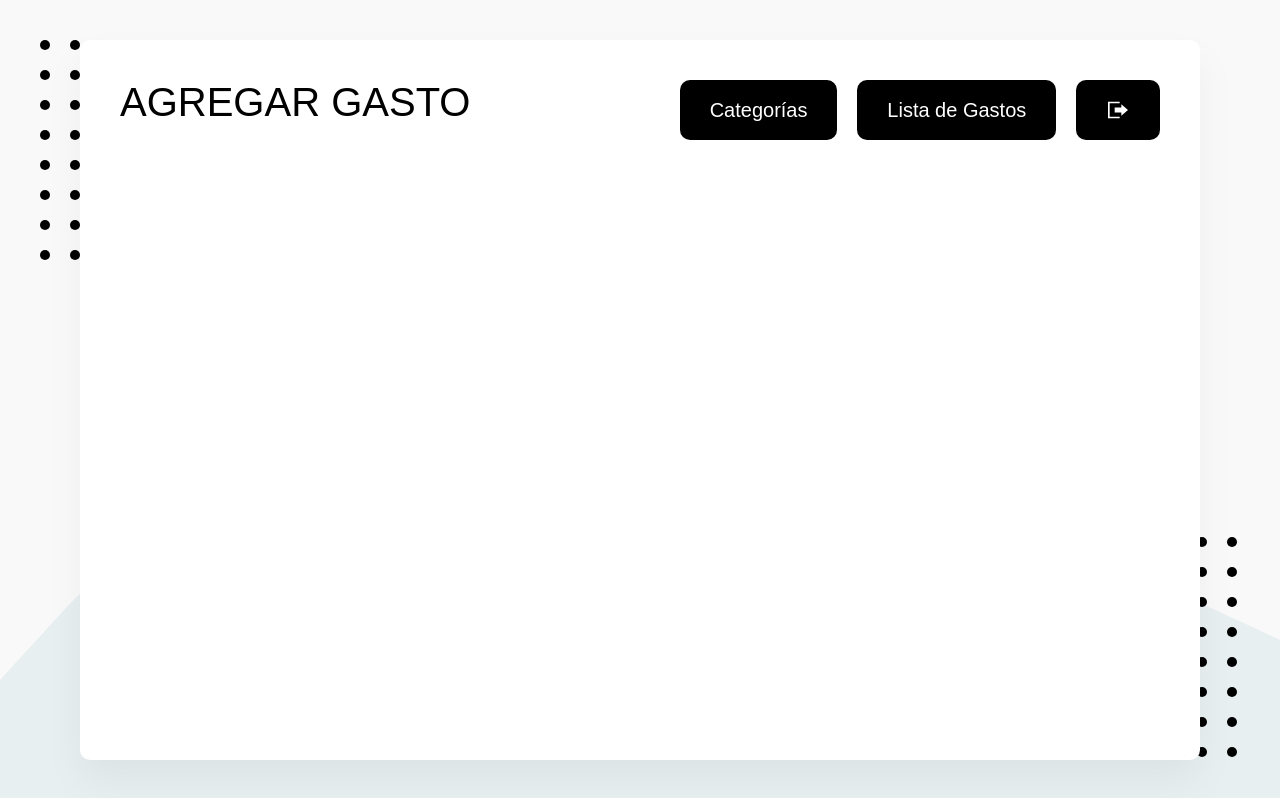
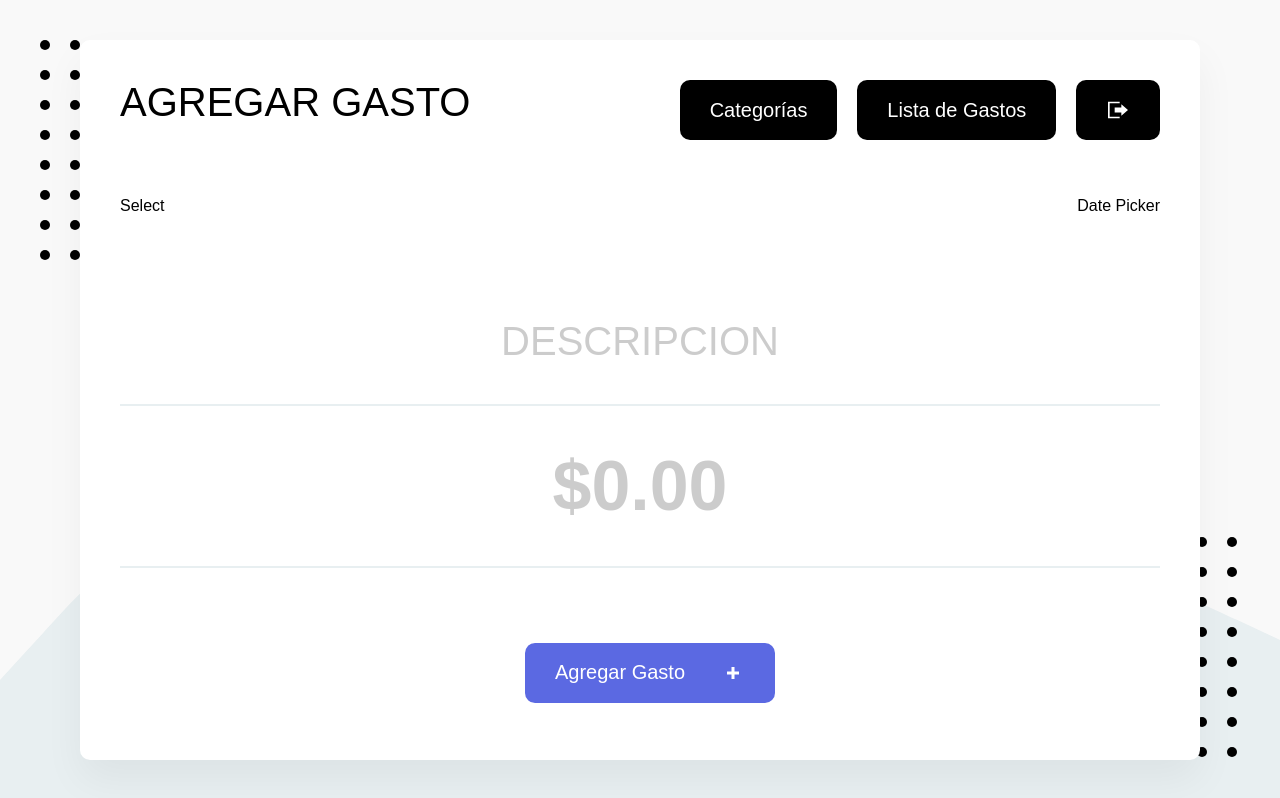
Before and after one commit to josgabfer/React, a React (Create React App) app in the folder app_lista_gastos/: page / in a window 1280 px wide. Built offline with nearby package versions, Linux system fonts and the light colour scheme; no server answers; sample sign-in values are in the browser's storage; what webfontloader would draw is missing.

Commit message:
Added FormularioGastos.js

```diff
--- a/app_lista_gastos/src/App.js
+++ b/app_lista_gastos/src/App.js
@@ -3,6 +3,7 @@
 import {Header, Titulo, ContenedorHeader, ContenedorBotones} from './elementos/Header';
 import Boton from './elementos/Boton';
 import BotonCerrarSesion from './elementos/BotonCerrarSesion';
+import FormularioGasto from './componentes/FormularioGastos';
 
 const App = ()=> {
   return (
@@ -21,6 +22,7 @@
 				</ContenedorBotones>
 			</ContenedorHeader>
 		</Header>
+		<FormularioGasto/>
     </>
   );
 }
--- /dev/null
+++ b/app_lista_gastos/src/componentes/FormularioGastos.js
@@ -0,0 +1,50 @@
+import React, {useState} from 'react';
+import {ContenedorFiltros, Formulario, Input, InputGrande, ContenedorBoton} from './../elementos/ElementosDeFormulario';
+import Boton from './../elementos/Boton';
+import {ReactComponent as IconoPlus} from './../imagenes/plus.svg' ;
+const FormularioGasto = () => {
+    const [inputDescripcion, cambiarInputDescripcion] = useState('');
+    const [inputCantidad, cambiarInputCantidad] = useState('');
+
+    const handleChange = (e) =>{
+        if(e.target.name === 'descripcion'){
+            cambiarInputDescripcion(e.target.value);
+        }else if(e.target.name === 'cantidad'){
+            cambiarInputCantidad(e.target.value.replace(/[^0-9.]/g,''));
+        }
+    }
+
+
+
+    return (
+        <Formulario>
+            <ContenedorFiltros>
+                <p>Select</p>
+                <p>Date Picker</p>
+            </ContenedorFiltros>
+            <div>
+                <Input
+                type="text"
+                name="descripcion"
+                id="descripcion"
+                placeholder="Descripcion"
+                value={inputDescripcion}
+                onChange={handleChange}
+                />
+                <InputGrande
+                type="text"
+                name="cantidad"
+                id="cantidad"
+                placeholder="$0.00"
+                value={inputCantidad}
+                onChange={handleChange}
+                />
+            </div>
+            <ContenedorBoton>
+                <Boton as="button" primario conIcono type="submit">Agregar Gasto <IconoPlus/></Boton>
+            </ContenedorBoton>
+        </Formulario>
+     );
+}
+
+export default FormularioGasto;
```
